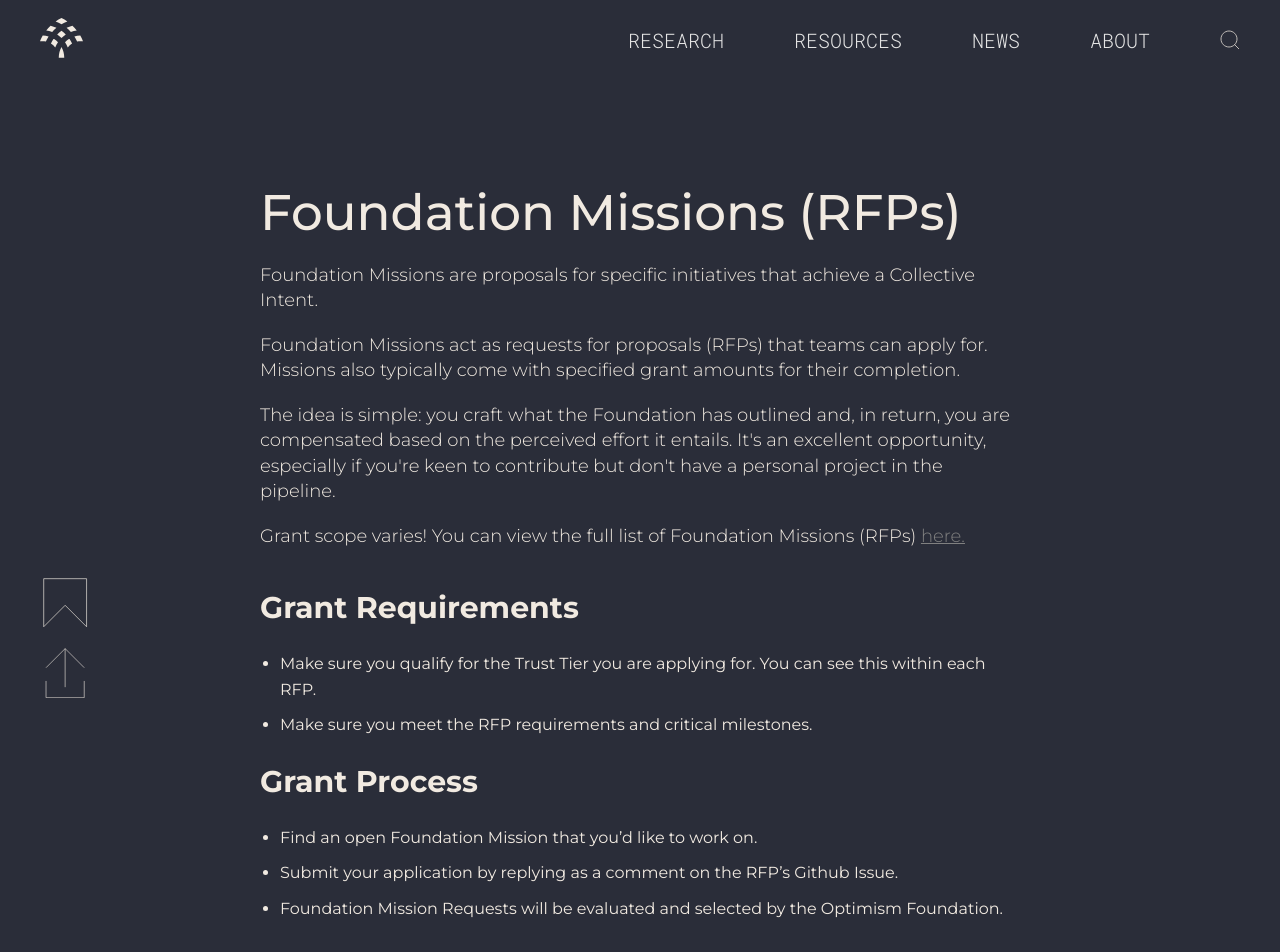
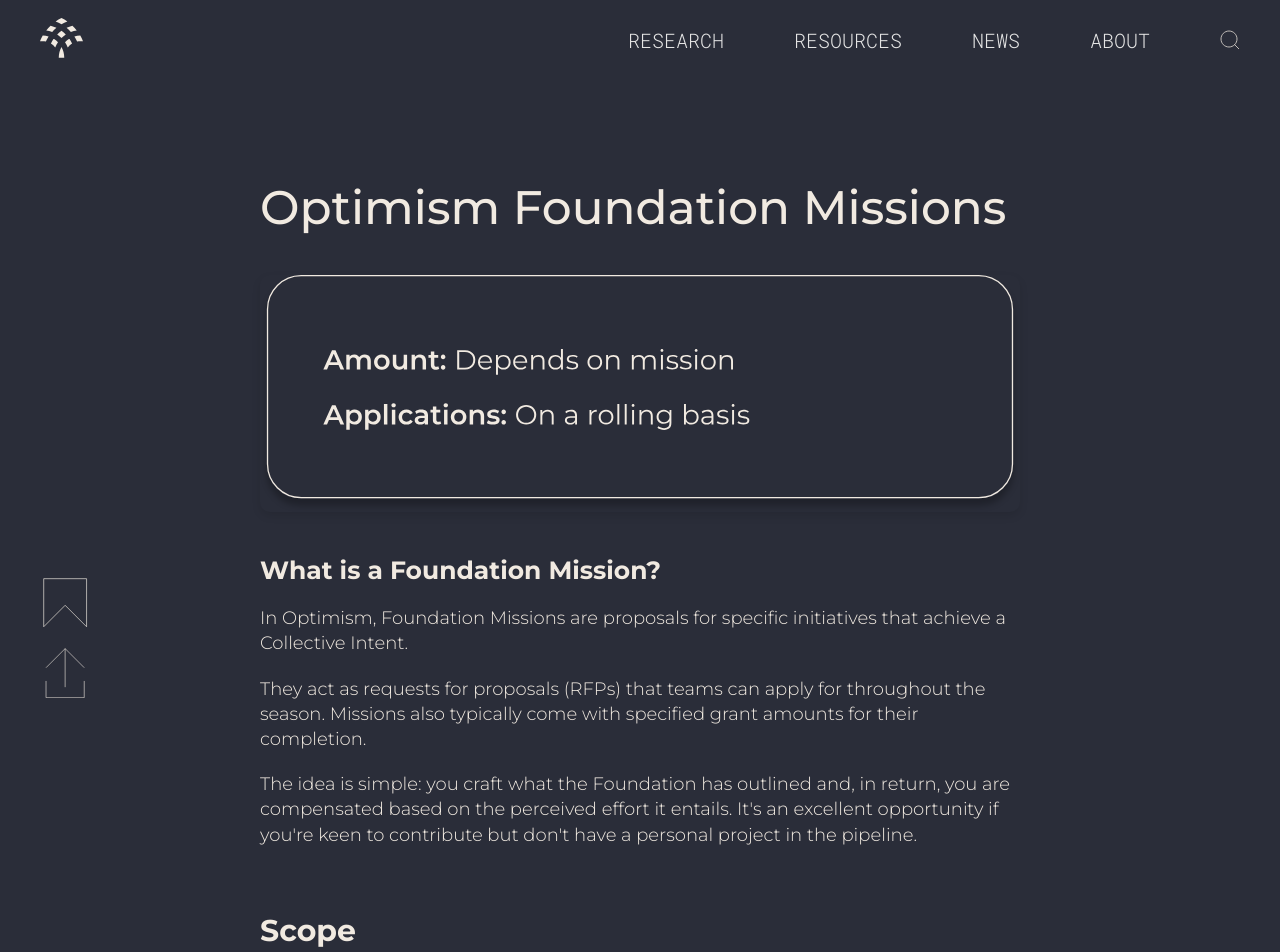
Before and after one commit to web3citizenxyz/web3citizen, a Next.js app: page /research/grants/op in a window 1280 px wide. Shown: the top 952 px of the page. Built offline with nearby package versions, Linux system fonts and the light colour scheme.

Commit message:
op funding

```diff
--- a/src/app/research/grants/DaoBasics.module.css
+++ b/src/app/research/grants/DaoBasics.module.css
@@ -189,3 +189,6 @@
  .decentraland {
   font-size: 48px !important;
  }
+.op{
+  font-size: 47px !important;
+}
--- a/src/app/research/grants/op/page.tsx
+++ b/src/app/research/grants/op/page.tsx
@@ -3,6 +3,7 @@
 import styles from '../DaoBasics.module.css';
 import SideIcons from '@/components/SideIcons';
 import BackToTop from '@/components/BackToTop';
+import { StyleRegistry } from 'styled-jsx';
 
 
 
@@ -15,17 +16,27 @@
 
 
       <section className={styles.section}>
-        <h2>Foundation Missions (RFPs)</h2>
+        <h2 className={styles.op}>Optimism Foundation Missions</h2>
+        <br></br>
+        <img src="/images/foundation-missions.svg" alt="OP Foundation Missions" className={styles.benefitsImage} />
+<br></br>
+       <br></br>
+         <h1 className={styles.subtitle}>What is a Foundation Mission?</h1>
 
-        <p>Foundation Missions are proposals for specific initiatives that achieve a Collective Intent.</p>
-        <p>Foundation Missions act as requests for proposals (RFPs) that teams can apply for. Missions also typically come with specified grant amounts for their completion.</p>
-    <p>The idea is simple: you craft what the Foundation has outlined and, in return, you are compensated based on the perceived effort it entails. It's an excellent opportunity, especially if you're keen to contribute but don't have a personal project in the pipeline.</p>
+        <p>In Optimism, Foundation Missions are proposals for specific initiatives that achieve a Collective Intent.</p>
+        <p>They act as requests for proposals (RFPs) that teams can apply for throughout the season. Missions also typically come with specified grant amounts for their completion.</p>
+        <p>The idea is simple: you craft what the Foundation has outlined and, in return, you are compensated based on the perceived effort it entails. It's an excellent opportunity if you're keen to contribute but don't have a personal project in the pipeline.</p>
+<br></br>
+
+
+  <h1>Scope</h1>
    <p>Grant scope varies! You can view the full list of Foundation Missions (RFPs) <a className={styles.a}> here.</a></p>
       </section>
 
+
       <section className={styles.section}>
 
-      <h1>Grant Requirements</h1>
+      <h1> Requirements</h1>
 
    <ul className={styles.list}>
      <li>Make sure you qualify for the Trust Tier you are applying for. You can see this within each RFP. </li>
@@ -33,7 +44,7 @@
 
    </ul>
 
-
+ <br></br>
 
 
 
@@ -41,7 +52,7 @@
        <div>
 
       <ol className={styles.list}>
-        <li> Find an open Foundation Mission that you’d like to work on.</li>
+        <li> Find an <a href='https://github.com/ethereum-optimism/ecosystem-contributions/issues?q=is%3Aissue+is%3Aopen+label%3A%22Foundation+Mission+Request%22' className={styles.a} target='_blank'> open Foundation Mission</a> that you’d like to work on.</li>
         <li>Submit your application by replying as a comment on the RFP’s Github Issue.</li>
         <li>Foundation Mission Requests will be evaluated and selected by the Optimism Foundation.</li>
 
@@ -53,13 +64,9 @@
 
       </section>
 
-
-      <section className={styles.section}>
-
-
-
-
-<h1>Resources</h1>
+  <br></br>
+   <section className={styles.section}>
+    <h1>Resources</h1>
    <ul className={styles.list}>
     <li> <a className={styles.a} href="https://www.loom.com/share/c7f43e6ab8a44005969af46b7fd7a124" target="_blank" rel="noopener noreferrer">Loom tutorial</a> </li>
 
```
Also changed, not shown: public/images/foundation-missions.svg (added).
